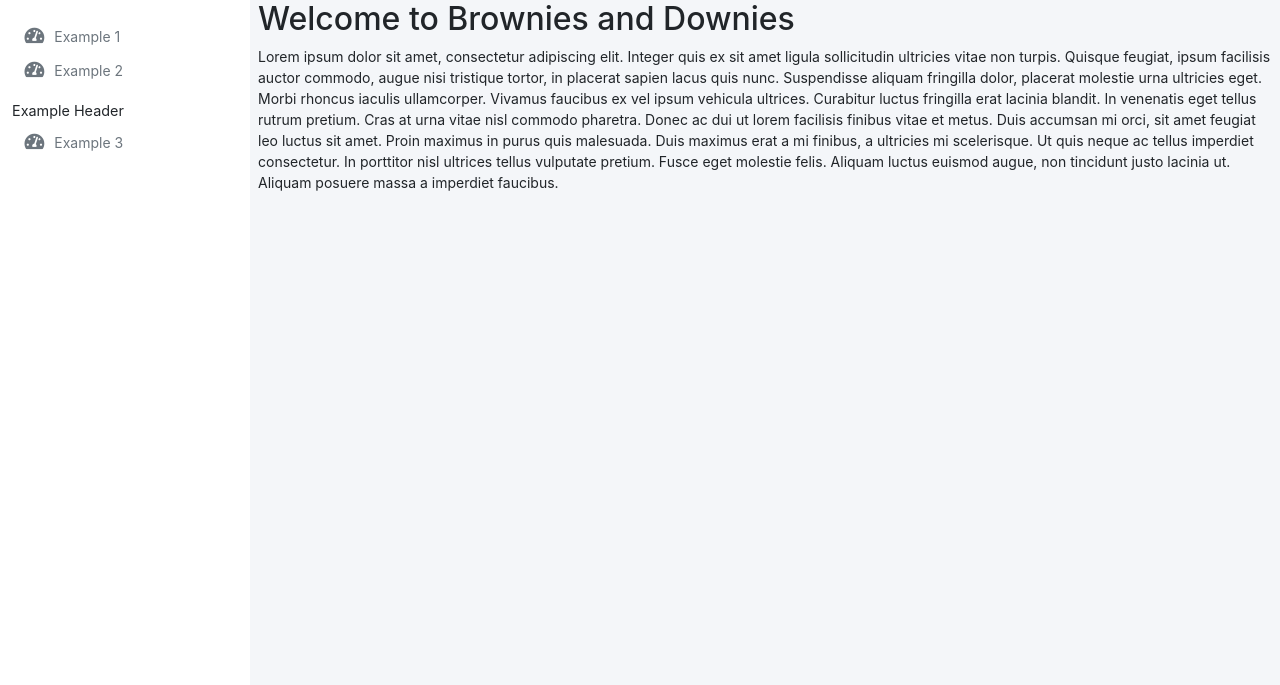
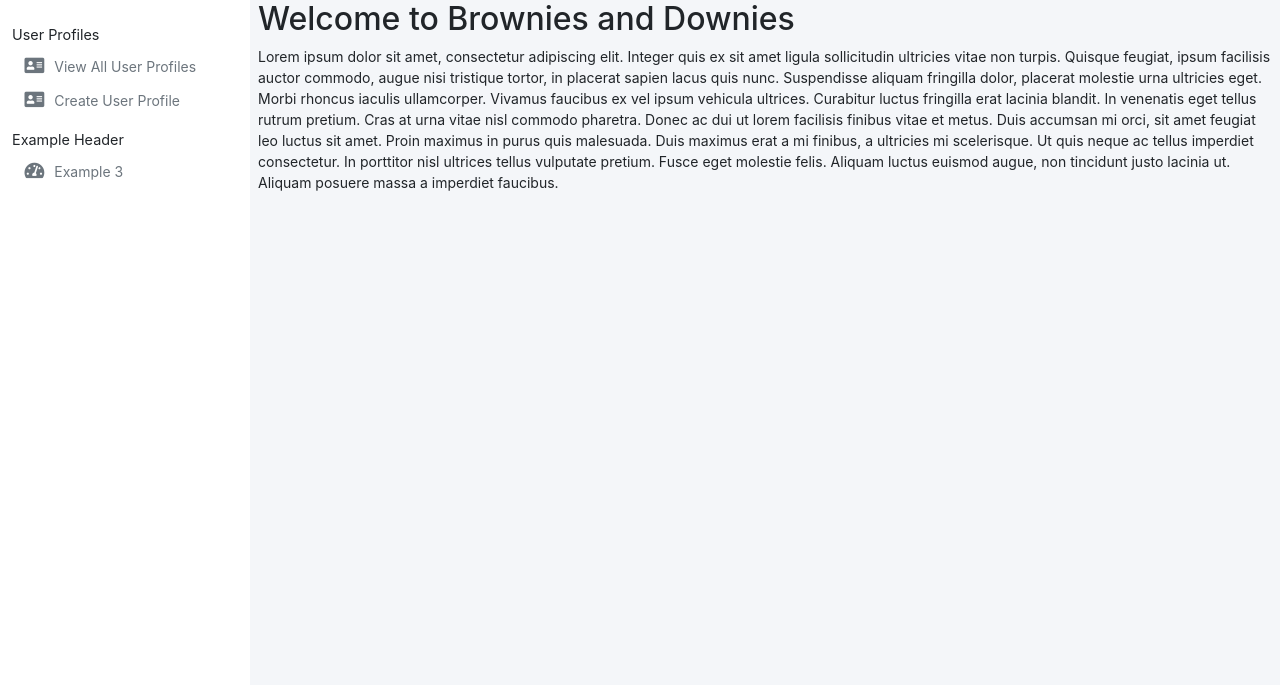
Before and after one commit to rysntkang/Brownie-and-Downie, a PHP site: page /Brownie-and-Downie/main/admin/ in a window 1280 px wide. Shown: the part 48-733 px from the top of the page. Run offline with PHP 8.4, Linux system fonts and the light colour scheme; some libraries are stand-ins or nearby versions.

Commit message:
Updated Side Nav Bar

```diff
--- a/bndProj/main/admin/sideNavBar.php
+++ b/bndProj/main/admin/sideNavBar.php
@@ -6,16 +6,17 @@
   <div class="sidebar">
     <nav class="mt-4">
       <ul class="nav nav-pills nav-sidebar flex-column text-sm nav-compact nav-flat" role="menu">
+        <li class="nav-header">User Profiles</li>
         <li class="nav-item">
-          <a href="./" class="nav-link nav-home">
-            <i class="nav-icon fas fa-tachometer-alt"></i>
-            <p> Example 1 </p>
+          <a href="index.php?page=viewUserProfileBoundary" class="nav-link nav-home">
+            <i class="nav-icon fas fa-address-card active"></i>
+            <p>View All User Profiles</p>
           </a>
         </li>
-        <li class="nav-item dropdown">
-          <a href="./" class="nav-link nav-home">
-            <i class="nav-icon fas fa-tachometer-alt"></i>
-            <p> Example 2 </p>
+        <li class="nav-item">
+          <a href="index.php?page=createUserProfileBoundary" class="nav-link nav-home">
+            <i class="nav-icon fas fa-address-card"></i>
+            <p>Create User Profile</p>
           </a>
         </li>
         <li class="nav-header">Example Header</li>
```
